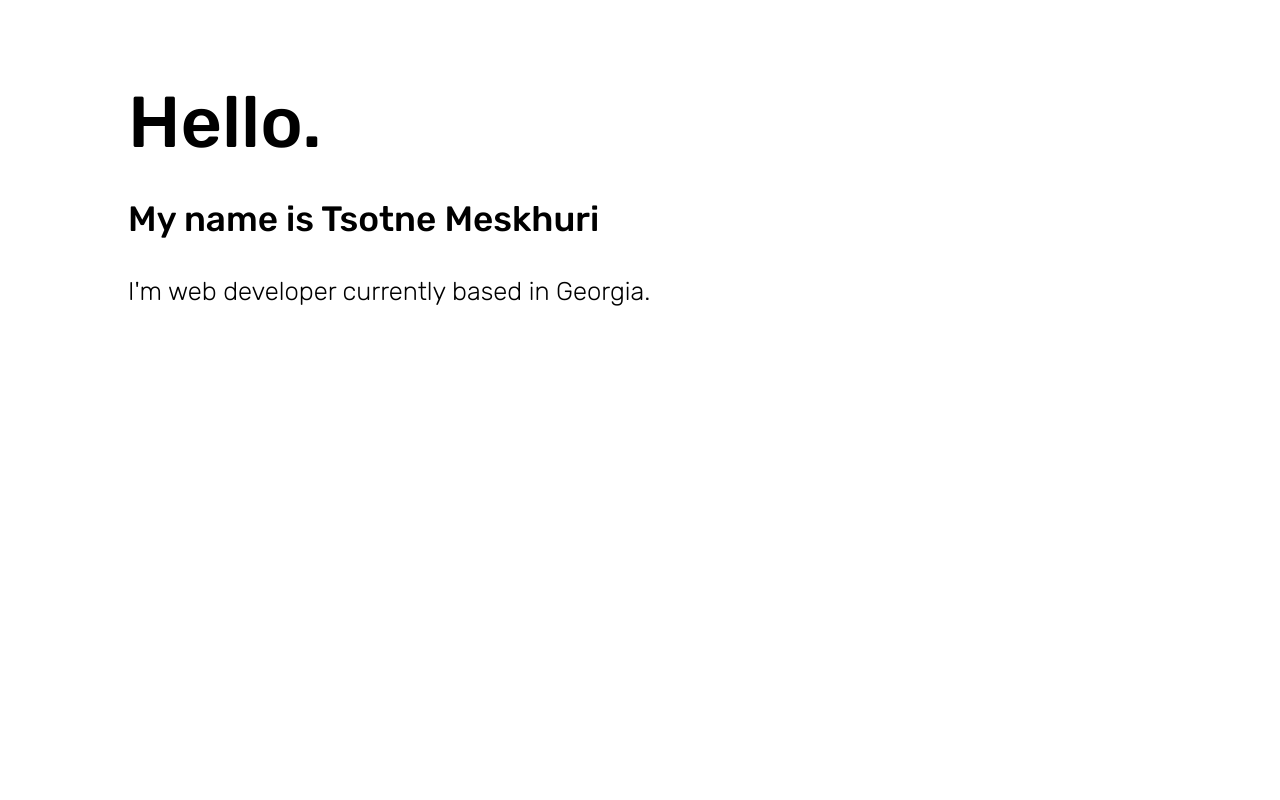
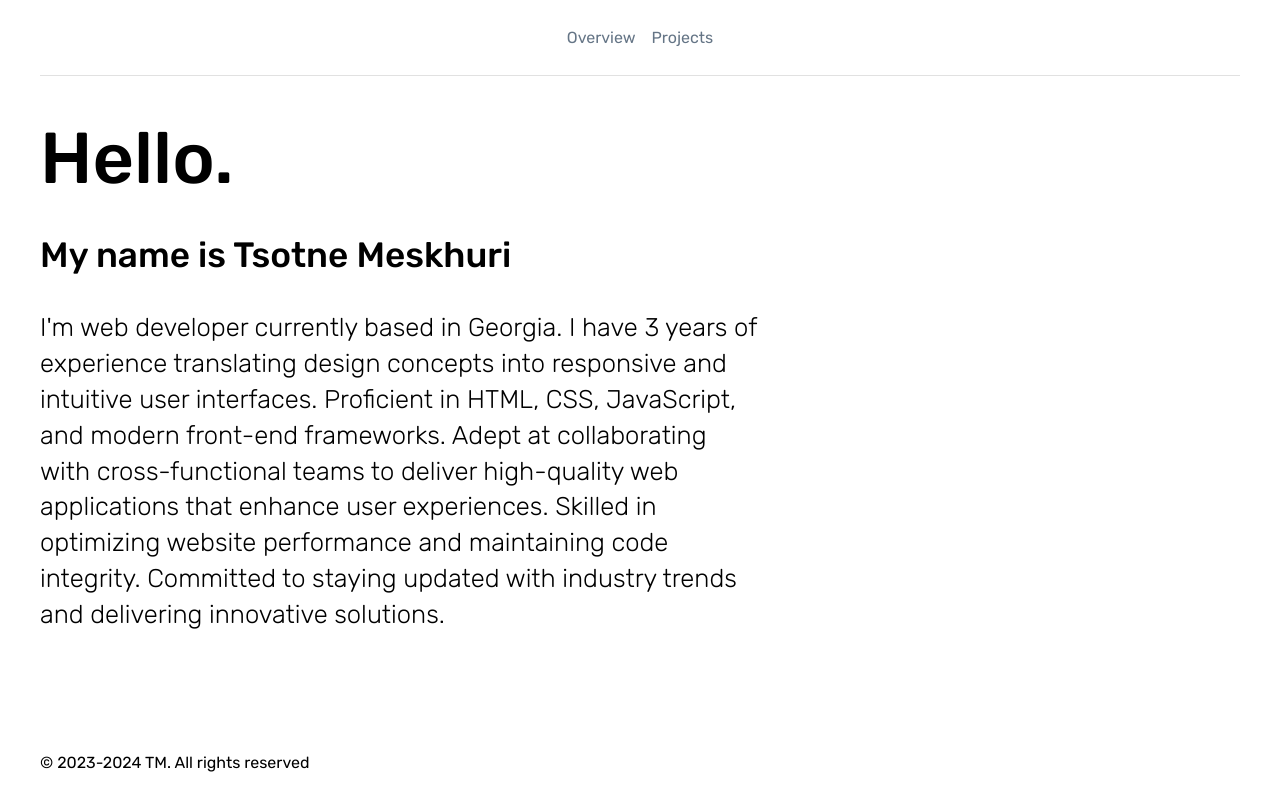
Before and after one commit to TsotMe/portfolio, a Nuxt app: page / in a window 1280 px wide. Built offline with nearby package versions, Linux system fonts and the light colour scheme.

Commit message:
Create main layout

```diff
--- /dev/null
+++ b/app.vue
@@ -0,0 +1,24 @@
+<script setup>
+
+</script>
+
+<template>
+<div class="app">
+  <TheHeader/>
+  <NuxtPage/>
+  <TheFooter/>
+</div>
+</template>
+
+<style scoped lang="scss">
+.app {
+  max-width: 1200px;
+  margin: 0 auto;
+  display: grid;
+  grid-template-rows: auto 1fr auto;
+  min-height: 100dvh;
+
+  .main-content {
+  }
+}
+</style>
--- a/pages/index.vue
+++ b/pages/index.vue
@@ -6,32 +6,22 @@
 <div class="home-page">
   <h1>Hello.</h1>
   <p class="name">My name is Tsotne Meskhuri</p>
-        <p>I'm web developer currently based in Georgia.</p>
-<!--        Results-driven Front-End Developer with more than 2 years of experience translating design concepts into-->
-<!--        responsive and intuitive user interfaces. Proficient in HTML, CSS, JavaScript, and modern front-end-->
-<!--        frameworks. Adept at collaborating with cross-functional teams to deliver high-quality web applications-->
-<!--        that enhance user experiences. Skilled in optimizing website performance and maintaining code integrity.-->
-<!--        Committed to staying updated with industry trends and delivering innovative solutions.-->
+  <p>I'm web developer currently based in Georgia. I have 3 years of
+    experience translating design concepts into
+    responsive and intuitive user interfaces. Proficient in HTML, CSS, JavaScript, and modern front-end
+    frameworks. Adept at collaborating with cross-functional teams to deliver high-quality web applications
+    that enhance user experiences. Skilled in optimizing website performance and maintaining code integrity.
+    Committed to staying updated with industry trends and delivering innovative solutions.</p>
 </div>
 </template>
 
 <style lang="scss" scoped>
-@import url('https://fonts.googleapis.com/css2?family=Rubik:wght@300;500&display=swap');
-
-* {
-    margin: 0;
-    padding: 0;
-    box-sizing: border-box;
-    font-family: 'Rubik', sans-serif;
-}
-
 .home-page {
-    padding: 5vh 10vw;
+  margin: 40px 0;
 
   h1 {
     font-weight: 500;
     font-size: 4.5rem;
-        margin-top: 40px;
   }
 
   p.name {
```
Lines whose indentation alone changed are shown as unchanged.
